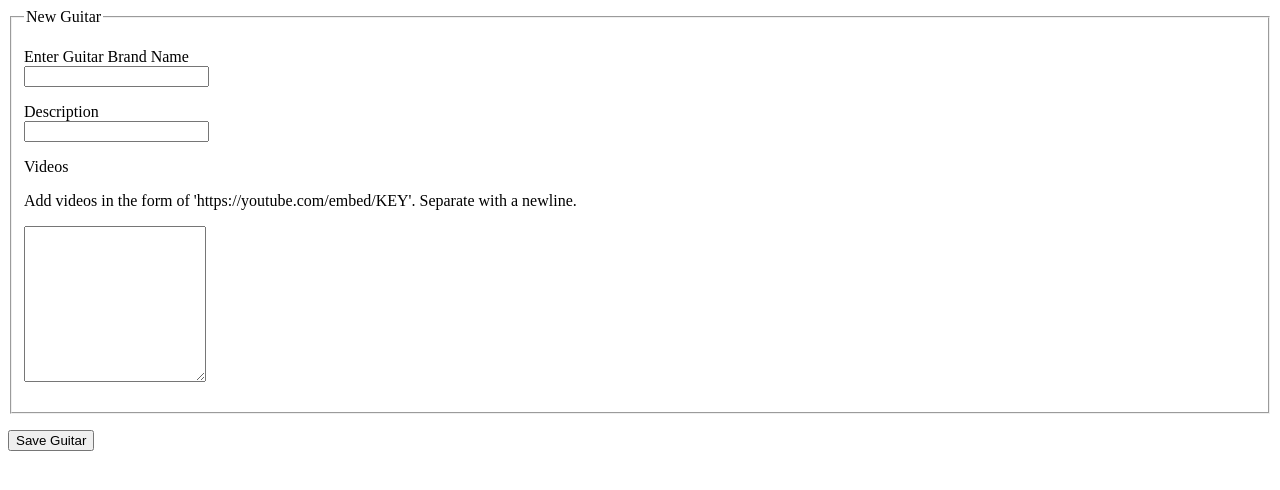
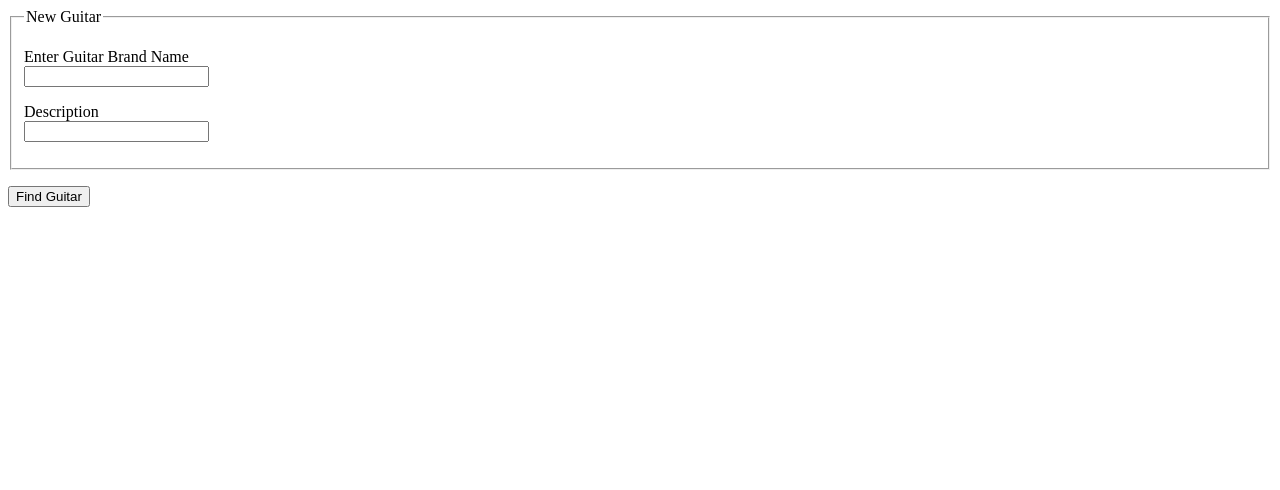
Before and after one commit to GSCrawley/contractor, a Flask app: page /guitars/new in a window 1280 px wide. Shown: the top 490 px of the page. Run offline with Flask 2, Linux system fonts and the light colour scheme.

Commit message:
added partials folder and guitars_form.html

```diff
--- a/templates/guitars_new.html
+++ b/templates/guitars_new.html
@@ -16,18 +16,11 @@
             <label for='description'>Description</label><br>
             <input id='description' type='text' name='description' />
         </p>
-
-        <!-- JPG LINKS -->
-        <p>
-            <label for='Guitar-videos'>Videos</label><br>
-            <p>Add videos in the form of 'https://youtube.com/embed/KEY'. Separate with a newline.</p>
-            <textarea id='Guitar-videos' name='videos' rows='10'></textarea>
-        </p>
     </fieldset>
 
     <!-- BUTTON -->
     <p>
-        <button type='submit'>Save Guitar</button>
+        <button type='submit'>Find Guitar</button>
     </p>
 </form>
 {% endblock %}
```
Also changed, not shown: templates/partials/guitars_form.html (added, +28 -0 lines), templates/partials/navbar.html (renamed from templates/navbar.html).
